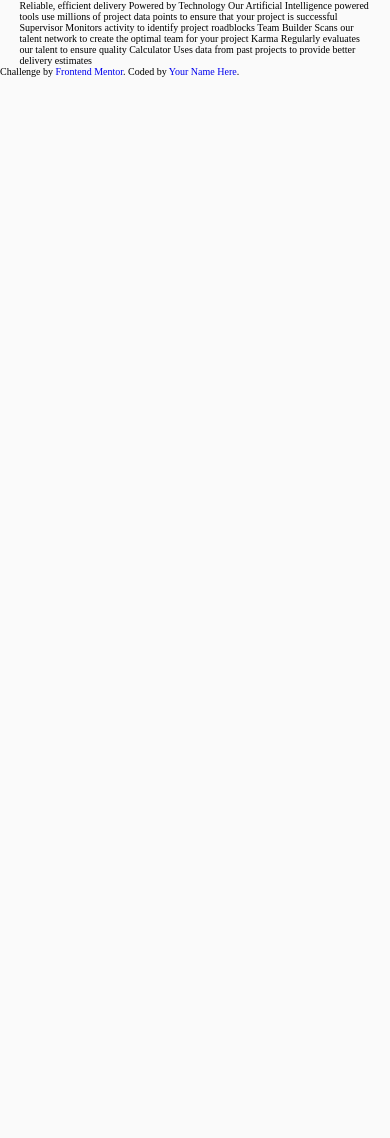
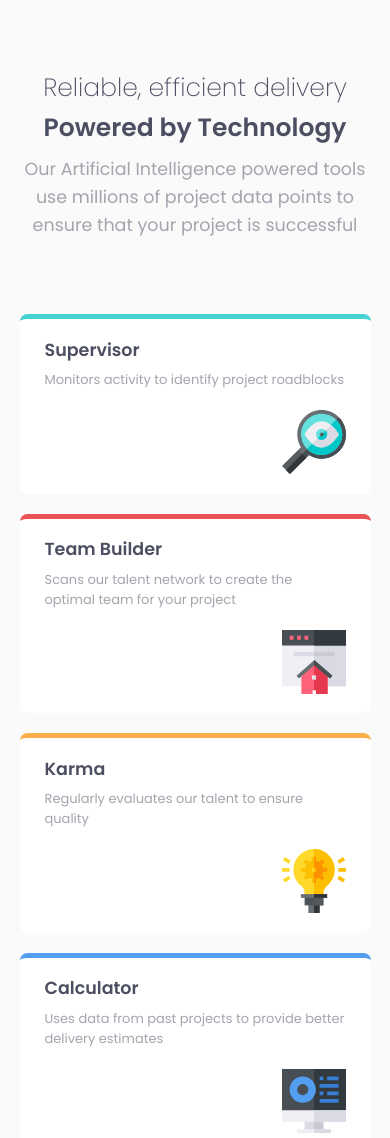
Before and after one commit to Pratik280/four-card-feature-section-master, a plain HTML site: page index.html in a window 390 px wide. Shown: the top 1138 px of the page. Before the commit the page ends 844 px from the top, so only its background shows below. Drawn offline with Linux system fonts and the light colour scheme.

Commit message:
Mobile layout completed

```diff
--- a/index.html
+++ b/index.html
@@ -11,32 +11,53 @@
     <title>Frontend Mentor | Four card feature section</title>
   </head>
   <body class="bg-very-light-gray">
+
     <main class="container">
-      Reliable, efficient delivery
-      Powered by Technology
 
-      Our Artificial Intelligence powered tools use millions of project data points
-      to ensure that your project is successful
+      <header>
+        <h1 class="ff-primary fw-200 lh-1 fs-700 fc-very-dark-blue">Reliable, efficient delivery</h1>
+        <h2 class="ff-primary fw-600 lh-1 fs-700 fc-very-dark-blue">Powered by Technology</h2>
+        <p class="ff-primary fw-400 lh-16 fs-500 fc-very-grayish-blue">Our Artificial Intelligence powered tools use millions of project data points to ensure that your project is successful</p>
+      </header>
 
-      Supervisor
-      Monitors activity to identify project roadblocks
+      <div class="cards-wrapper">
+        <section class="card border-top-cyan">
+          <h1 class="ff-primary fw-600 ls-1 fs-500 fc-very-dark-blue">Supervisor</h1>
+          <p class="ff-primary fw-400 ls-16 fs-400 fc-very-grayish-blue">Monitors activity to identify project roadblocks</p>
+          <figure>
+            <img src="images/icon-supervisor.svg" alt="supervisor image icon">
+          </figure>
+        </section>
 
-      Team Builder
-      Scans our talent network to create the optimal team for your project
+        <section class="card border-top-red">
+          <h1 class="ff-primary fw-600 ls-1 fs-500 fc-very-dark-blue">Team Builder</h1>
+          <p class="ff-primary fw-400 ls-16 fs-400 fc-very-grayish-blue">Scans our talent network to create the optimal team for your project</p>
+          <figure>
+            <img src="images/icon-team-builder.svg" alt="team-builder image icon">
+          </figure>
+        </section>
 
-      Karma
-      Regularly evaluates our talent to ensure quality
+        <section class="card border-top-orange">
+          <h1 class="ff-primary fw-600 ls-1 fs-500 fc-very-dark-blue">Karma</h1>
+          <p class="ff-primary fw-400 ls-16 fs-400 fc-very-grayish-blue">Regularly evaluates our talent to ensure quality</p>
+          <figure>
+            <img src="images/icon-karma.svg" alt="karma image icon">
+          </figure>
+        </section>
 
-      Calculator
-      Uses data from past projects to provide better delivery estimates
+        <section class="card border-top-blue">
+          <h1 class="ff-primary fw-600 ls-1 fs-500 fc-very-dark-blue">Calculator</h1>
+          <p class="ff-primary fw-400 ls-16 fs-400 fc-very-grayish-blue">Uses data from past projects to provide better delivery estimates</p>
+          <figure>
+            <img src="images/icon-calculator.svg" alt="calculator image icon">
+          </figure>
+        </section>
+      </div>
     </main>
 
-
-    <footer>
-      <p class="attribution">
-      Challenge by <a href="https://www.frontendmentor.io?ref=challenge" target="_blank">Frontend Mentor</a>.
-      Coded by <a href="#">Your Name Here</a>.
-      </p>
+    <footer class="attribution">
+      <p class="ff-primary fw-400 ls-16 fs-400 fc-very-dark-blue">Challenge by <a href="https://www.frontendmentor.io?ref=challenge" target="_blank">Frontend Mentor</a>.
+      Coded by <a href="https://www.frontendmentor.io/profile/Pratik280" target="_blank">Pratik280</a>.</p>
     </footer>
   </body>
 </html>
--- a/styles/default.css
+++ b/styles/default.css
@@ -17,7 +17,7 @@
   --ff-primary: 'Poppins', sans-serif;
 
   --fs-700: clamp(2.5rem, 5vw, 5rem);
-  --fs-500: clamp(1.5rem, 2vw, 1.75rem);
+  --fs-500: clamp(1.75rem, 2vw, 1.8rem);
   --fs-400: clamp(1.3rem, 1.25vw, 1.5rem);
 
   /* scroll-behavior: smooth; */
@@ -41,19 +41,6 @@
   justify-content: center;
   align-items: center;
 }
-
-/* main, */
-/* header, */
-/* section { */
-/*   padding: 1.5rem 0; */
-/*   @media (min-width: 40em) { */
-/*     main, */
-/*     header, */
-/*     section { */
-/*       padding: 7rem 0; */
-/*     } */
-/*   } */
-/* } */
 
 a{
   text-decoration: none;
@@ -101,6 +88,10 @@ img{
   color: var(--clr-very-dark-blue);
 }
 
+.fc-very-grayish-blue{
+  color: var(--clr-grayish-blue);
+}
+
 /* font-size */
 .fs-400{
   font-size: var(--fs-400);
--- a/styles/style.css
+++ b/styles/style.css
@@ -38,3 +38,68 @@ Semi-bold 600
 */
 
 @import "default.css";
+
+header,
+.cards-wrapper {
+  margin: 7.5rem 0;
+  @media (min-width: 40em) {
+    header,
+    .cards-wrapper {
+      margin: 17.5rem 0;
+    }
+  }
+}
+
+/* ==== HEADER STYLING ==== */
+
+header{
+  text-align: center;
+}
+
+header h2{
+  margin: 1.5rem 0;
+  @media (min-width: 40em) {
+    margin: 4rem 0;
+  }
+}
+
+/* ==== CARD STYLING ==== */
+
+.card{
+  min-height: 100%;
+  margin: 2rem 0rem;
+  padding: 1.75rem 2.5rem;
+  background: hsl(0, 0%, 100%);
+  border-radius: 0.75rem;
+}
+
+.card p{
+  margin-top: 0.75rem;
+  margin-bottom: 2rem;
+}
+
+.border-top-red{
+  border-top: 0.5rem solid var(--clr-red);
+}
+
+.border-top-cyan{
+  border-top: 0.5rem solid var(--clr-cyan);
+}
+
+.border-top-orange{
+  border-top: 0.5rem solid var(--clr-orange);
+}
+
+.border-top-blue{
+  border-top: 0.5rem solid var(--clr-blue);
+}
+
+figure{
+  text-align: end;
+}
+
+/* ==== FOOTER STYLING ==== */
+
+footer{
+  text-align: center;
+}
```
